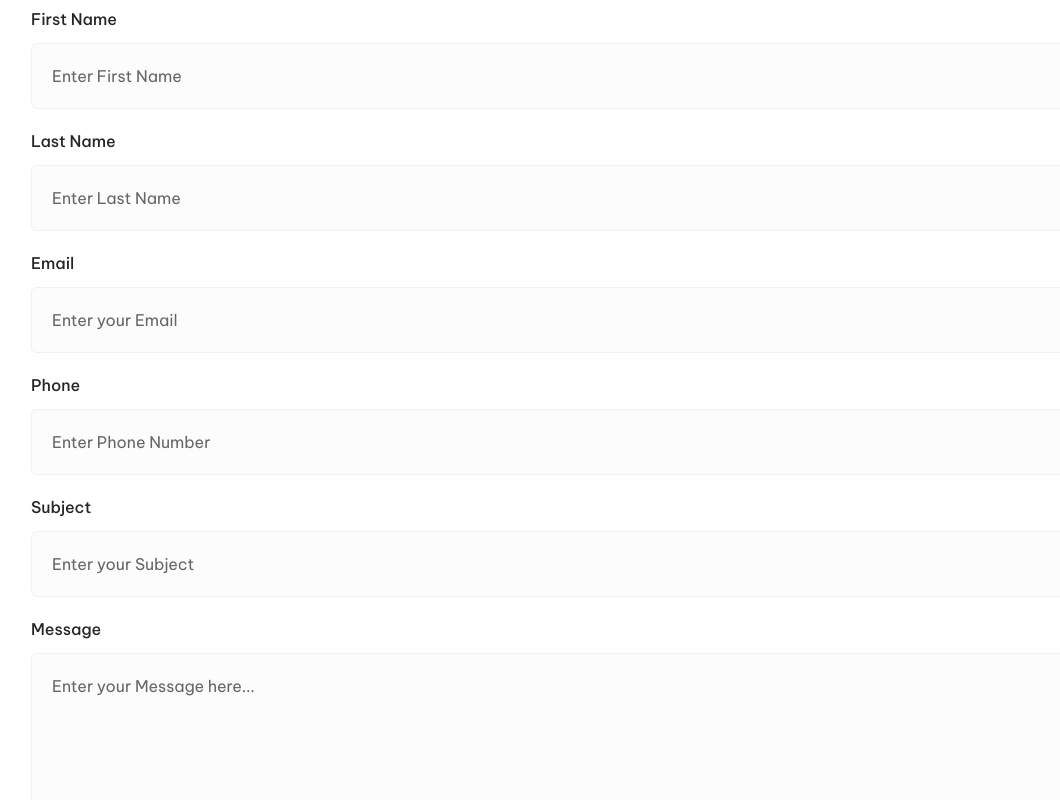
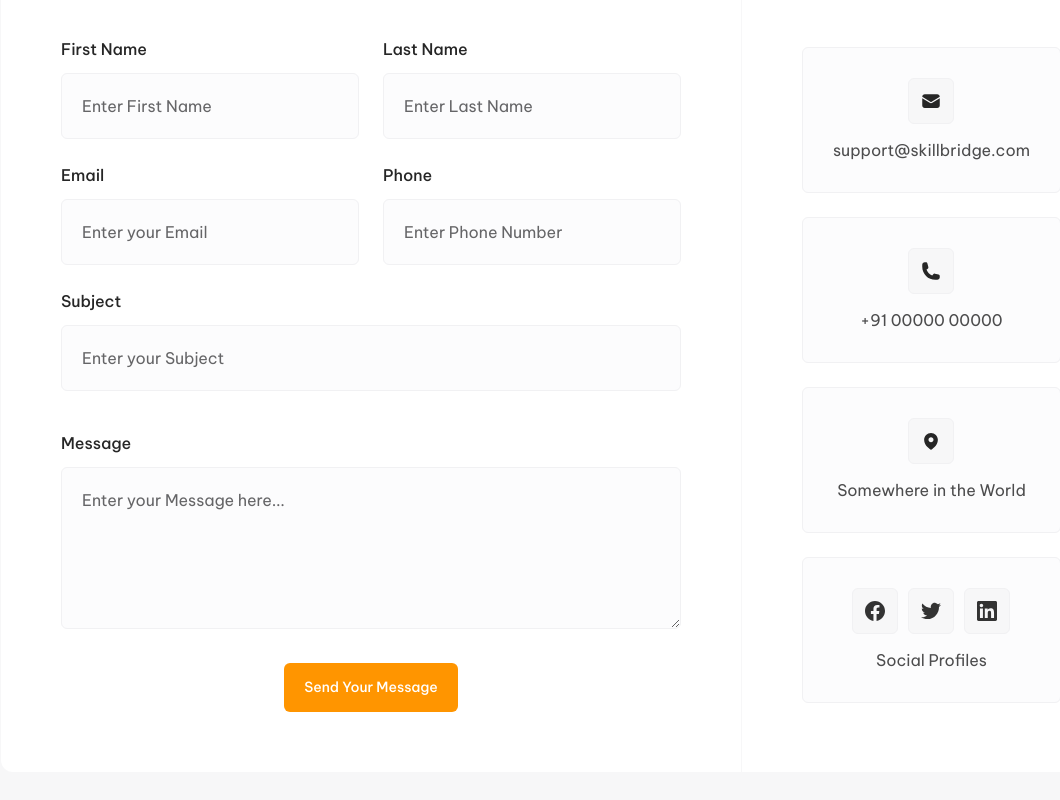
Before and after one commit to Anna-Bala/Online-Course-App, a Next.js app: page /contact in a window 1280 px wide. Shown: the part 520-1320 px from the top of the page, without its empty margins (79-1139 px from the left). Built offline with nearby package versions, Linux system fonts and the light colour scheme.

Commit message:
Add desktop layout for contact page

```diff
--- a/app/contact/page.tsx
+++ b/app/contact/page.tsx
@@ -1,5 +1,3 @@
-import type { ReactNode } from "react";
-
 import { LocationIcon, MailIcon, PhoneIcon } from "@/icons";
 import { socialLinks } from "@/app/constants";
 import PageHeader from "@/components/PageHeader";
@@ -21,25 +19,26 @@ export default function Contact() {
   }
 
   return (
-    <main className="flex min-h-screen flex-col items-center px-4 lg:px-5 2xl:px-[30px]">
+    <main className="flex flex-col items-center px-4 lg:px-5 2xl:px-[30px]">
       <PageHeader
         title="Contact Us"
+        titleClassName="lg:mt-[55px]"
         info="Welcome to SkillBridge's Contact page! Whether you have questions, need support, or want to discuss partnership opportunities, we're here to help. Reach out using the contact options below, and we'll assist you promptly. Your journey with SkillBridge matters to us, and we're dedicated to supporting your professional development. Let's connect!"
       />
-      <div className="flex flex-col gap-[50px] w-full lg:px-[60px] 2xl:px-[142px] lg:gap-[80px] 2xl:gap-[100px] bg-absolute-white rounded-xl">
-        <div className="flex flex-col">
-          <form className="flex flex-col gap-5 p-[30px]">
-            <TextInput label="First Name" labelClassName="mb-3" name="firstName" placeholder="Enter First Name" />
-            <TextInput label="Last Name" labelClassName="mb-3" name="lastName" placeholder="Enter Last Name" />
-            <TextInput label="Email" labelClassName="mb-3" name="email" placeholder="Enter your Email" type="email" />
-            <TextInput label="Phone" labelClassName="mb-3" name="phone" placeholder="Enter Phone Number" type="tel" />
-            <TextInput label="Subject" labelClassName="mb-3" name="subject" placeholder="Enter your Subject" />
-            <TextInput label="Message" labelClassName="mb-3" name="message" placeholder="Enter your Message here..." rows={5} />
-            <button className="text-absolute-white text-[14px] font-medium rounded-md bg-orange-50 hover:bg-orange-70 py-[14px] px-5 mt-[10px]" type="submit">
+      <div className="flex flex-col gap-[50px] w-full lg:px-[60px] 2xl:px-[142px] lg:gap-[80px] 2xl:gap-[100px]">
+        <div className="flex flex-col bg-absolute-white rounded-xl lg:flex-row lg:justify-between">
+          <form className="flex flex-col gap-5 p-[30px] lg:p-[60px] lg:flex-row lg:flex-wrap lg:gap-6 lg:border-r lg:border-white-97 2xl:lg:p-[80px] 2xl:gap-[30px]">
+            <TextInput className="lg:w-5/12 lg:flex-grow" label="First Name" labelClassName="mb-3 2xl:mb-4" name="firstName" placeholder="Enter First Name" />
+            <TextInput className="lg:w-5/12 lg:flex-grow" label="Last Name" labelClassName="mb-3 2xl:mb-4" name="lastName" placeholder="Enter Last Name" />
+            <TextInput className="lg:w-5/12 lg:flex-grow" label="Email" labelClassName="mb-3 2xl:mb-4" name="email" placeholder="Enter your Email" type="email" />
+            <TextInput className="lg:w-5/12 lg:flex-grow" label="Phone" labelClassName="mb-3 2xl:mb-4" name="phone" placeholder="Enter Phone Number" type="tel" />
+            <TextInput className="lg:w-full" label="Subject" labelClassName="mb-3 2xl:mb-4" name="subject" placeholder="Enter your Subject" />
+            <TextInput className="lg:w-full lg:mt-4" label="Message" labelClassName="mb-3 2xl:mb-4" name="message" placeholder="Enter your Message here..." rows={5} />
+            <button className="text-absolute-white text-[14px] font-medium rounded-md bg-orange-50 hover:bg-orange-70 py-[14px] px-5 mt-[10px] lg:mx-auto 2xl:mt-5 2xl:text-[18px]" type="submit">
               Send Your Message
             </button>
           </form>
-          <div className="flex flex-col gap-5 p-[30px] border-t border-white-97">
+          <div className="flex flex-col gap-5 p-[30px] border-t border-white-97 lg:p-0 lg:border-t-0 lg:px-[60px] lg:justify-center lg:gap-6 2xl:px-[80px] 2xl:gap-[50px]">
             {renderContactItem({ href: "mailto:support@skillbridge.com", Icon: MailIcon, text: "support@skillbridge.com" })}
             {renderContactItem({ href: "tel:+910000000000", Icon: PhoneIcon, text: "+91 00000 00000" })}
             {renderContactItem({
--- a/components/form/TextInput.tsx
+++ b/components/form/TextInput.tsx
@@ -3,6 +3,7 @@ import type { HTMLInputTypeAttribute } from "react";
 import Typography, { typographyColors, typographyVariants } from "@/components/Typography";
 
 type Props = {
+  className?: string;
   label: string;
   labelClassName: string;
   name: string;
@@ -11,12 +12,12 @@ type Props = {
   type?: HTMLInputTypeAttribute;
 };
 
-export default function TextInput({ label, labelClassName, name, placeholder, rows, type = "text" }: Props) {
+export default function TextInput({ className, label, labelClassName, name, placeholder, rows, type = "text" }: Props) {
   const inputClassNames =
     "p-5 bg-white-99 border border-white-95 rounded-md placeholder-grey-40 text-sm text-grey-20 outline-none transition transition-border duration-300 ease-in-out focus:ring-0 focus:border-1 focus:border-orange-50 lg:text-base 2xl:py-6 2xl:text-lg";
 
   return (
-    <div className="flex flex-col">
+    <div className={`flex flex-col ${className}`}>
       <Typography color={typographyColors.grey15} className={`select-none	${labelClassName}`} htmlFor={name} variant={typographyVariants.label}>
         {label}
       </Typography>
```
